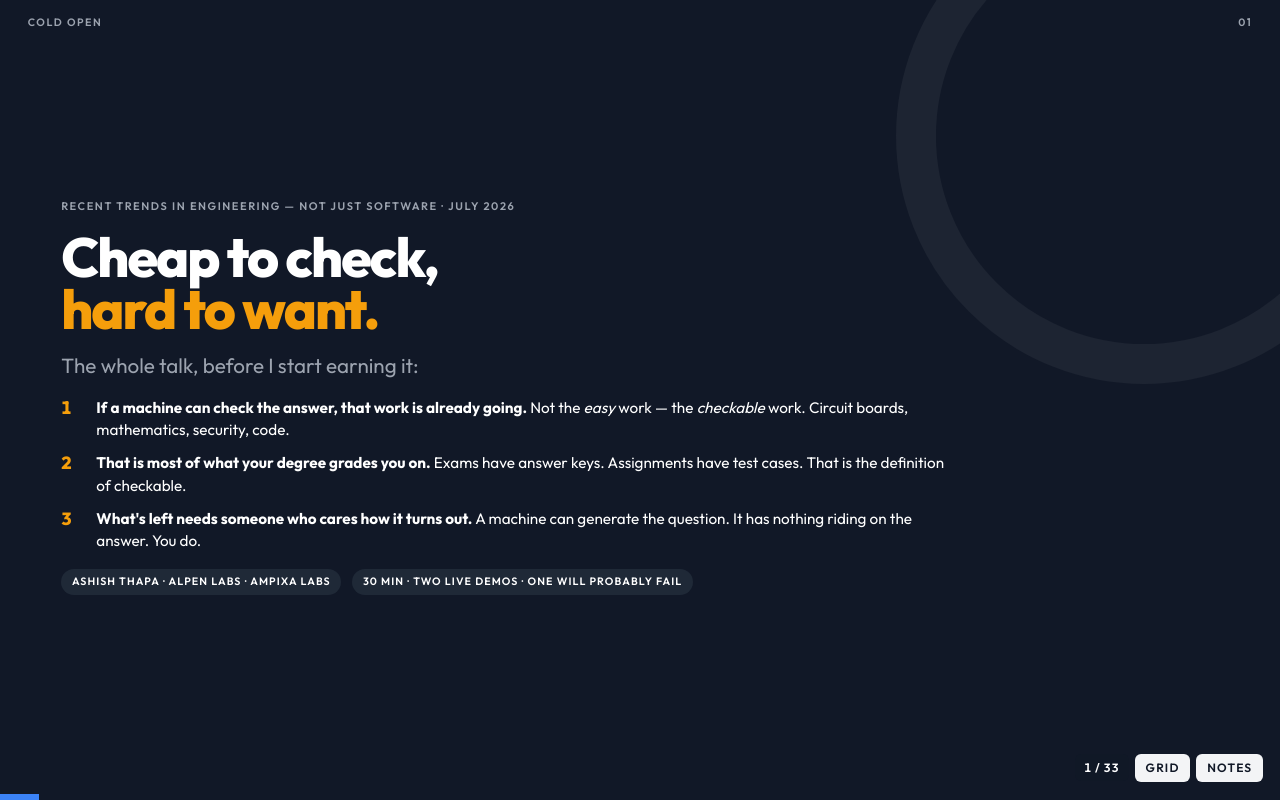
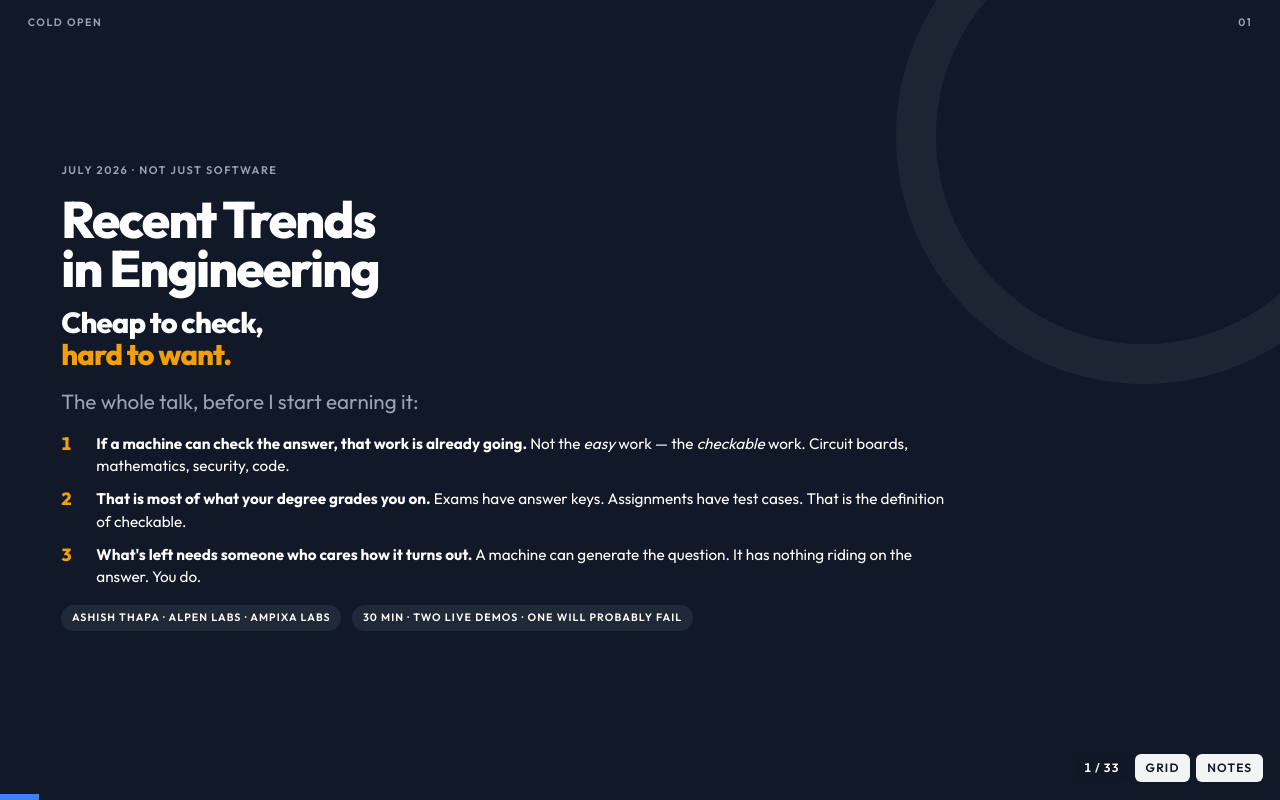
Before and after one commit to voidash/slides, a plain HTML site: page cheap-to-check/index.html in a window 1280 px wide. Drawn offline with Linux system fonts and the light colour scheme.

Commit message:
retitle: Recent Trends in Engineering

```diff
--- a/cheap-to-check/index.html
+++ b/cheap-to-check/index.html
@@ -1,4 +1,4 @@
-<title>Cheap to Check, Hard to Want — recent trends in engineering</title>
+<title>Recent Trends in Engineering — cheap to check, hard to want</title>
 
 <style>
 /* ═══════════════════════════════════════════════
@@ -336,8 +336,9 @@ figcaption { font-size: .72em; font-weight: 500; color: var(--sub); }
 <section class="slide" data-bg="dark" data-deco="ring" data-act="cold open" data-title="Cheap to check">
   <div class="topbar"><span data-act-slot></span><span data-num-slot></span></div>
   <div class="inner">
-    <div class="label">Recent trends in engineering &mdash; not just software &middot; July 2026</div>
-    <h1 style="font-size:3.6em">Cheap to check,<br><span class="hl">hard to want.</span></h1>
+    <div class="label">July 2026 &middot; not just software</div>
+    <h1 style="font-size:3.35em;line-height:.96">Recent Trends<br>in Engineering</h1>
+    <p style="font-family:var(--sans);font-weight:800;font-size:1.9em;letter-spacing:-.028em;line-height:1.1;max-width:20ch;margin-top:-.1em">Cheap to check,<br><span class="hl">hard to want.</span></p>
     <p class="lede" style="max-width:44ch">The whole talk, before I start earning it:</p>
     <ul class="steps" style="max-width:58em">
       <li><span><strong>If a machine can check the answer, that work is already going.</strong> Not the <em>easy</em> work &mdash; the <em>checkable</em> work. Circuit boards, mathematics, security, code.</span></li>
```
Also changed, not shown: 1 other file.
